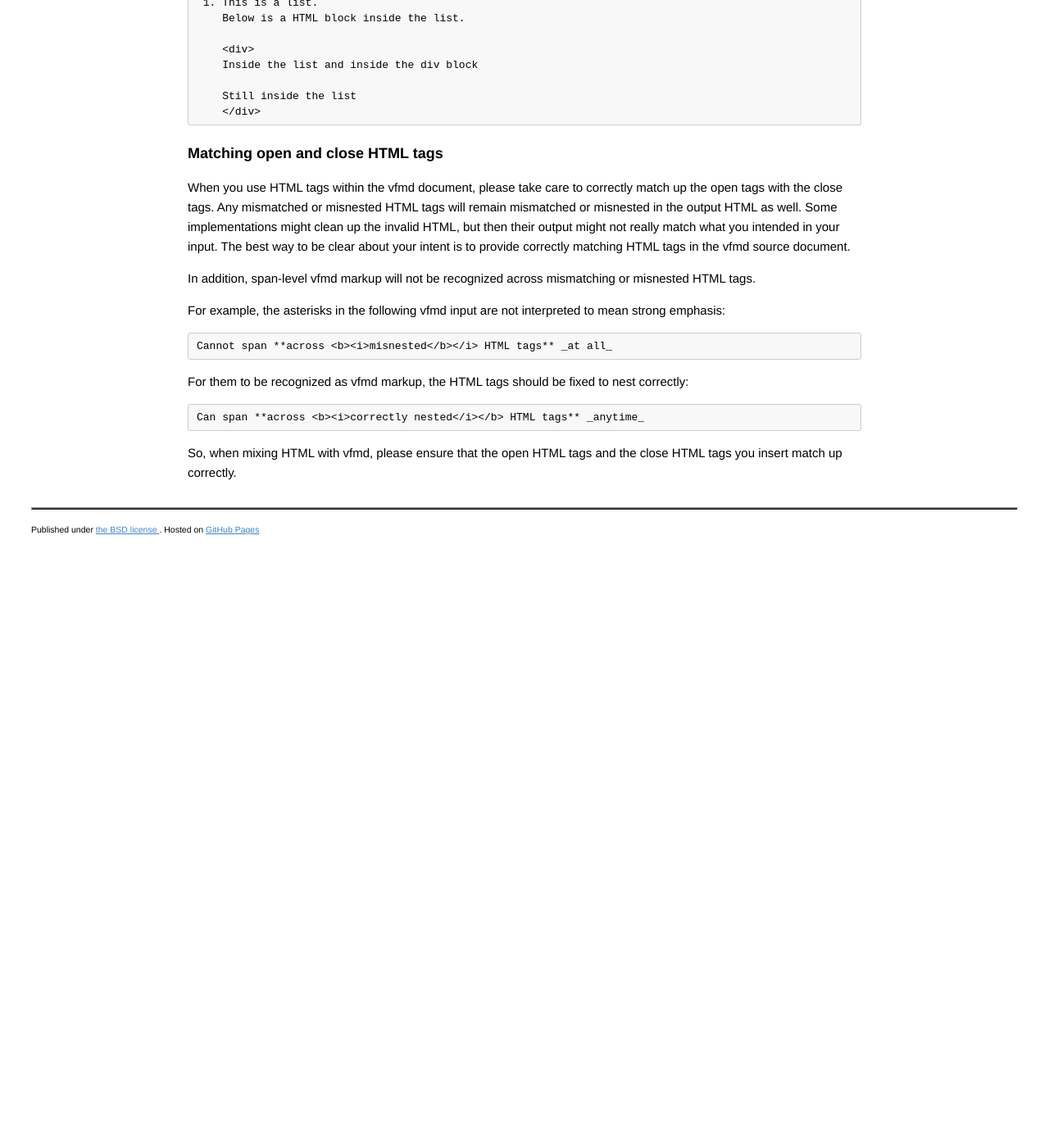
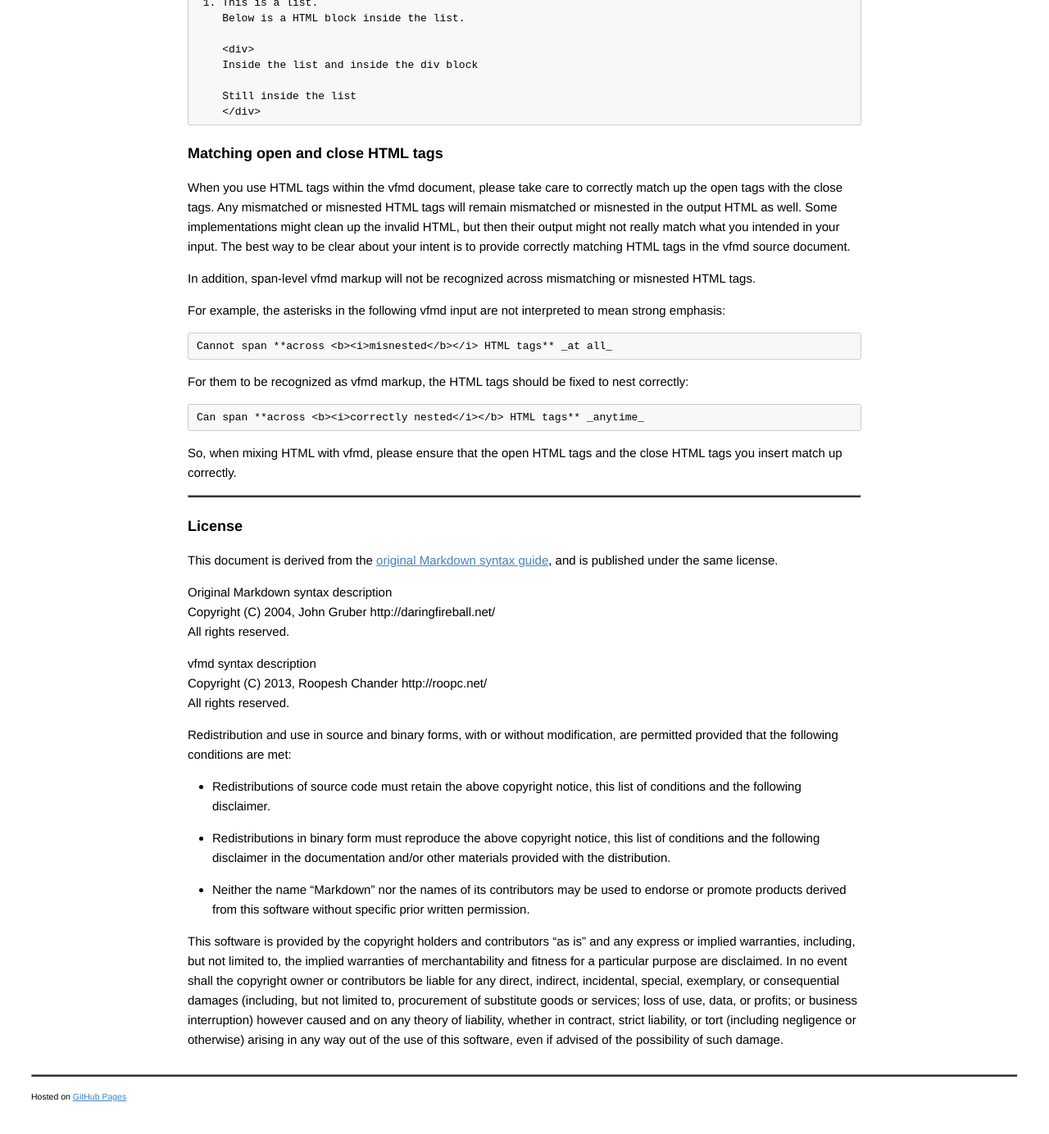
Before and after one commit to vfmd/vfmd-spec, a Jekyll site: the page built from userguide.md, in a window 1280 px wide and 1400 px high, scrolled down 21330 px. Shown: the top 1384 px of the window at 82% size. Built offline with Jekyll 4.4.1, drawn with Linux system fonts in a browser that asks for light colours; Markdown is read by kramdown in place of the engine named in the settings; before the commit the page ends 22038 px from its top, so only the background shows below that.

Commit message:
Include the license in the respective documents

```diff
--- a/userguide.md
+++ b/userguide.md
@@ -3,8 +3,6 @@
 layout: doc
 title: "The vfmd userguide"
 permalink: userguide/
-license: http://vfmd.github.io/vfmd-spec/LICENSE.txt
-license-link-text: "the BSD license"
 
 ---
 
@@ -1221,3 +1219,47 @@ to nest correctly:
 
 So, when mixing HTML with vfmd, please ensure that the open HTML tags
 and the close HTML tags you insert match up correctly.
+
+---
+
+### License
+
+This document is derived from the [original Markdown syntax guide], and
+is published under the same license.
+
+[original Markdown syntax guide]: http://daringfireball.net/projects/markdown/syntax
+
+Original Markdown syntax description
+Copyright (C) 2004, John Gruber http://daringfireball.net/
+All rights reserved.
+
+vfmd syntax description
+Copyright (C) 2013, Roopesh Chander http://roopc.net/
+All rights reserved.
+
+Redistribution and use in source and binary forms, with or without
+modification, are permitted provided that the following conditions are
+met:
+
+  * Redistributions of source code must retain the above copyright
+    notice, this list of conditions and the following disclaimer.
+
+  * Redistributions in binary form must reproduce the above copyright
+    notice, this list of conditions and the following disclaimer in the
+    documentation and/or other materials provided with the distribution.
+
+  * Neither the name "Markdown" nor the names of its contributors may be
+    used to endorse or promote products derived from this software
+    without specific prior written permission.
+
+This software is provided by the copyright holders and contributors "as
+is" and any express or implied warranties, including, but not limited
+to, the implied warranties of merchantability and fitness for a
+particular purpose are disclaimed. In no event shall the copyright owner
+or contributors be liable for any direct, indirect, incidental, special,
+exemplary, or consequential damages (including, but not limited to,
+procurement of substitute goods or services; loss of use, data, or
+profits; or business interruption) however caused and on any theory of
+liability, whether in contract, strict liability, or tort (including
+negligence or otherwise) arising in any way out of the use of this
+software, even if advised of the possibility of such damage.
```
Also changed, not shown: specification.md (+32 -2 lines), LICENSE.txt (deleted).
